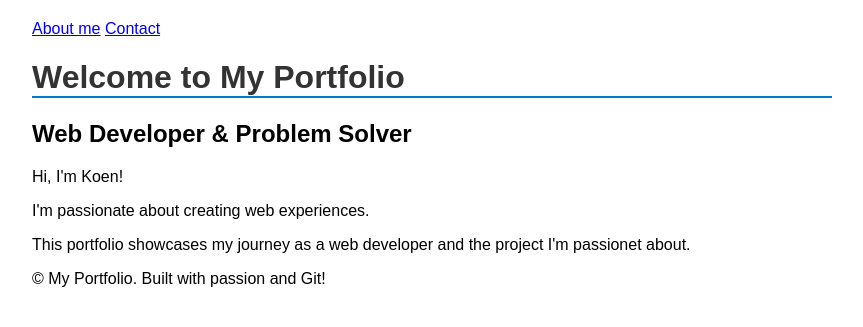
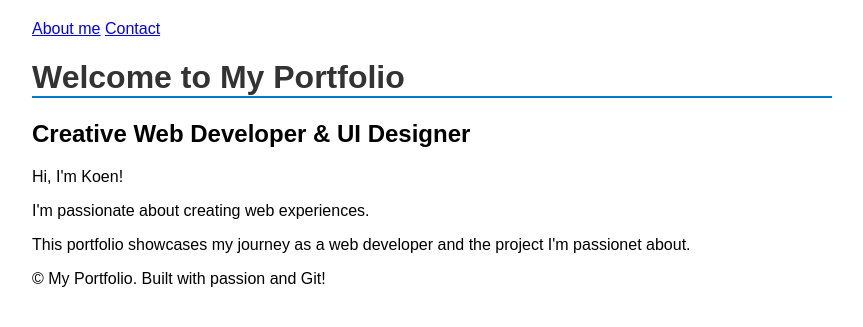
Before and after one commit to kteemkijker/my-portfolio, a plain HTML site: page index.html in a window 1280 px wide. Shown: the whole page, without its empty margins (208-1071 px from the left). Drawn offline with Linux system fonts and the light colour scheme.

Commit message:
Update tagline to emphasize creativity and UI design

```diff
--- a/index.html
+++ b/index.html
@@ -12,7 +12,7 @@
         <a href="contact.html">Contact</a>
     </nav>
     <h1>Welcome to My Portfolio</h1>
-    <h2>Web Developer & Problem Solver</h2>
+    <h2>Creative Web Developer & UI Designer</h2>
     <p>Hi, I'm Koen!</p>
     <p>I'm passionate about creating web experiences.</p>
     <p>This portfolio showcases my journey as a web developer and the project I'm passionet about.</p>
```
